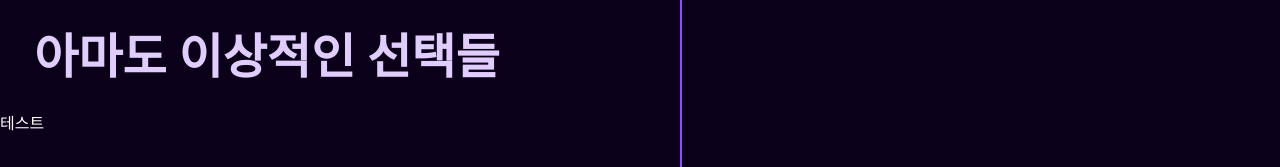
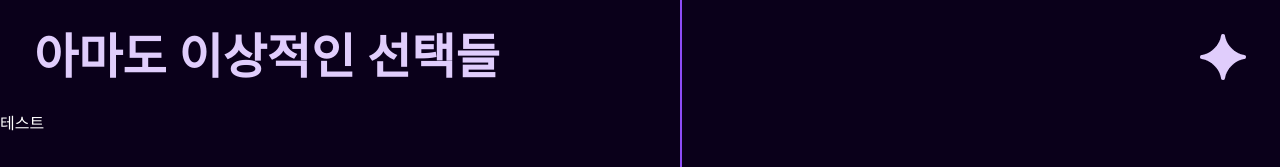
Before and after one commit to merryfraise/ideal_choice, a Next.js app: page /random in a window 1280 px wide. Shown: the top 167 px of the page. Built offline with nearby package versions, Linux system fonts and the light colour scheme; a web font is replaced by a local one.

Commit message:
🍓 style: random page layout

```diff
--- a/src/app/random/layout.tsx
+++ b/src/app/random/layout.tsx
@@ -2,12 +2,26 @@
 'use client';
 
 import Choice from '@/components/organisms/Choice';
+import Route from '@/utils/Route';
 import { css } from '@emotion/react';
+import Image from 'next/image';
+import Link from 'next/link';
 import React from 'react';
 
 const choiceLayoutStyle = css`
   height: 100vh !important;
   display: flex;
+
+  article {
+    width: calc(100% - 682px);
+  }
+
+  nav {
+    width: 100%;
+    display: flex;
+    flex-direction: row-reverse;
+    padding: 34px;
+  }
 `;
 
 type ChoiceLayoutProps = {
@@ -15,11 +29,33 @@ type ChoiceLayoutProps = {
 };
 
 export default function ChoiceLayout({ children }: ChoiceLayoutProps) {
+  const route = Route();
+
   return (
     <section css={choiceLayoutStyle}>
       <Choice />
       <article>
-        <nav></nav>
+        <nav>
+          {route.includes('/sort') ? (
+            <Link href="/random">
+              <Image
+                src="/images/nav_violet.png"
+                alt="navigation"
+                width={46}
+                height={46}
+              />
+            </Link>
+          ) : (
+            <Link href="/random/sort">
+              <Image
+                src="/images/nav_white.png"
+                alt="navigation"
+                width={46}
+                height={46}
+              />
+            </Link>
+          )}
+        </nav>
         {children}
       </article>
     </section>
```
